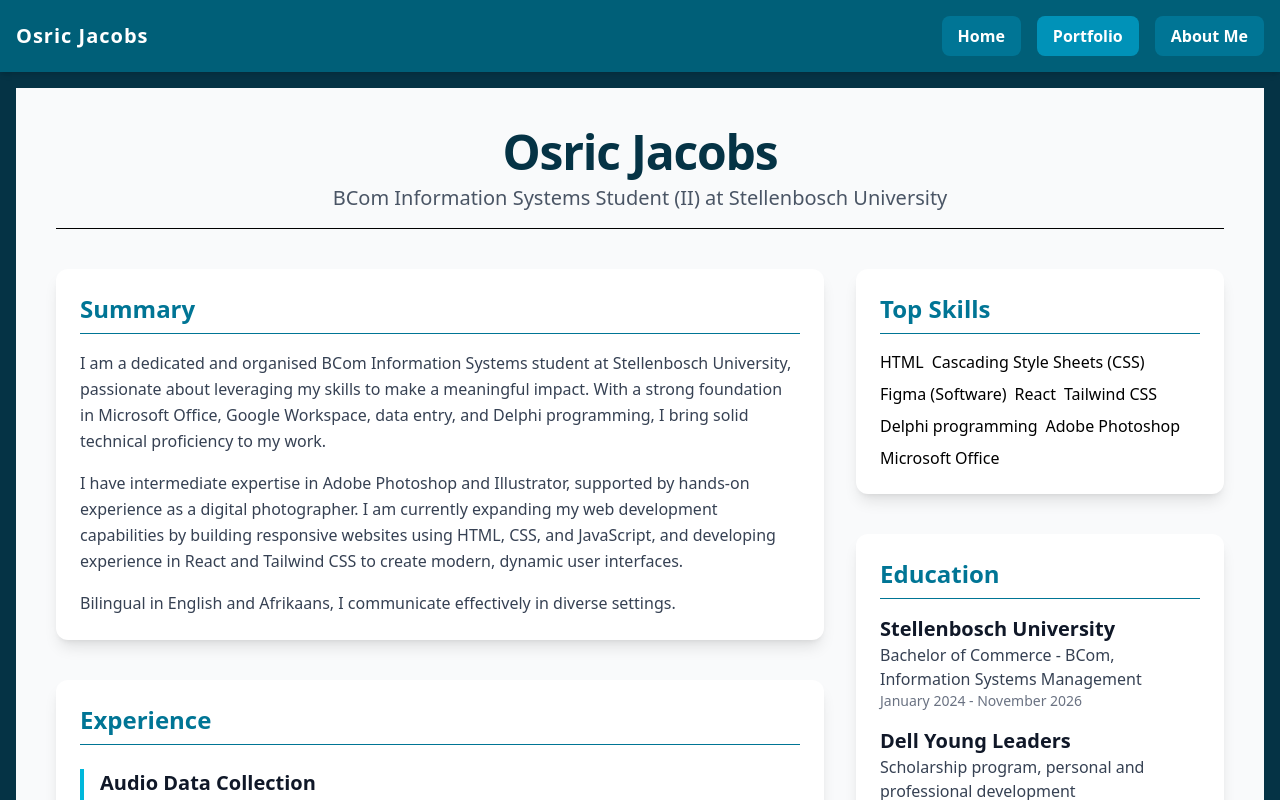
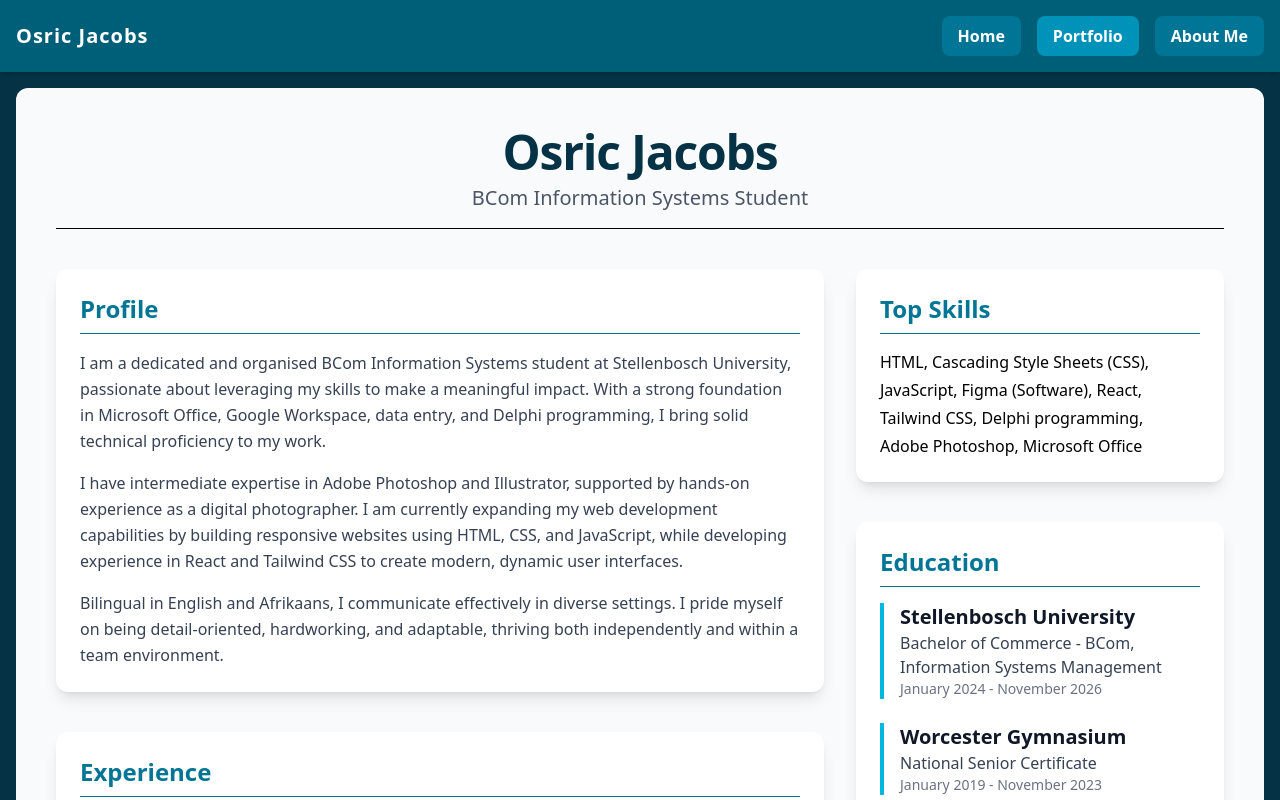
Before and after one commit to osricgjacobs/resume, a React (Vite) app: page / in a window 1280 px wide. Both pictures are taken after a click on the button "Portfolio". Shown: the top 800 px of the page. Built offline with nearby package versions, Linux system fonts and the light colour scheme.

Commit message:
portfolio section updated

```diff
--- a/src/components/portfolio.jsx
+++ b/src/components/portfolio.jsx
@@ -3,17 +3,16 @@ import React from "react";
 function Portfolio() {
   return (
     // Main Container: Full screen height, light background
-    <div className="min-h-screen bg-gray-50 p-6 sm:p-10">
+    <div className="min-h-screen bg-gray-50 p-6 sm:p-10 rounded-xl">
       {/* Header Section: Name and Title */}
       <header className="mb-10 text-center border-b pb-4">
         <h1 className="text-4xl sm:text-5xl font-extrabold text-cyan-950 tracking-tight">
           Osric Jacobs
         </h1>
         <p className="text-xl text-gray-600 mt-2">
-          BCom Information Systems Student (II) at Stellenbosch University
+          BCom Information Systems Student
         </p>
       </header>
-
       {/* Main Content Layout: Two-column grid on medium screens and up */}
       <div className="grid grid-cols-1 md:grid-cols-3 gap-8">
         {/* Left Column (Span 2): Summary and Experience */}
@@ -21,147 +20,146 @@ function Portfolio() {
           {/* Summary Section */}
           <section className="bg-white p-6 rounded-xl shadow-lg">
             <h2 className="text-2xl font-bold text-cyan-700 mb-4 border-b pb-2">
-              Summary
+              Profile
             </h2>
             <p className="text-gray-700 leading-relaxed mb-4">
-              I am a dedicated and organised BCom Information
-              Systems student at Stellenbosch University, passionate about
-              leveraging my skills to make a meaningful impact.
-              With a strong foundation in Microsoft Office, Google
-              Workspace, data entry, and Delphi programming, I bring solid
-              technical proficiency to my work.
+              I am a dedicated and organised BCom Information Systems student at
+              Stellenbosch University, passionate about leveraging my skills to
+              make a meaningful impact. With a strong foundation in Microsoft
+              Office, Google Workspace, data entry, and Delphi programming, I
+              bring solid technical proficiency to my work.
             </p>
             <p className="text-gray-700 leading-relaxed mb-4">
-              I have intermediate expertise in Adobe Photoshop and
-              Illustrator, supported by hands-on experience as a digital
-              photographer. I am currently expanding my
-              web development capabilities by building responsive websites using
-              HTML, CSS, and JavaScript, and developing experience in React and
-              Tailwind CSS to create modern, dynamic user interfaces.
+              I have intermediate expertise in Adobe Photoshop and Illustrator,
+              supported by hands-on experience as a digital photographer. I am
+              currently expanding my web development capabilities by building
+              responsive websites using HTML, CSS, and JavaScript, while
+              developing experience in React and Tailwind CSS to create modern,
+              dynamic user interfaces.
             </p>
             <p className="text-gray-700 leading-relaxed">
-              Bilingual in English and Afrikaans, I communicate
-              effectively in diverse settings.
+              Bilingual in English and Afrikaans, I communicate effectively in
+              diverse settings. I pride myself on being detail-oriented,
+              hardworking, and adaptable, thriving both independently and within
+              a team environment.
             </p>
           </section>
-
           {/* Experience Section */}
           <section className="bg-white p-6 rounded-xl shadow-lg">
             <h2 className="text-2xl font-bold text-cyan-700 mb-6 border-b pb-2">
               Experience
             </h2>
 
-            {/* Experience Item 1: TELUS */}
             <div className="mb-6 border-l-4 border-cyan-500 pl-4">
-
+              <h3 className="text-xl font-semibold text-gray-900">
+                House Committee Member
+              </h3>
+              <p className="text-sm text-gray-500">
+                Helshoogte Residence | Stellenbosch, South Africa | September
+                2025 - August 2026
+              </p>
+              <p className="text-gray-700 mt-2">
+                Portfolio Management: Connect, Gym and Sport.
+              </p>
+            </div>
+            <div className="mb-6 border-l-4 border-cyan-500 pl-4">
               <h3 className="text-xl font-semibold text-gray-900">
                 Audio Data Collection
               </h3>
-
               <p className="text-sm text-gray-500">
-                TELUS Digital Al Data Solutions •
+                TELUS Digital AI Data Solutions | South Africa (remote) |
                 November 2024 (1 month)
               </p>
               <p className="text-gray-700 mt-2">
-                Recording utterances for voice recognition which
-                will be used for Google Gemini.
+                Recorded utterances for voice recognition software used in
+                Google Gemini.
               </p>
             </div>
+          </section>
+          {/* Certifications Section */}
+          <section className="bg-white p-6 rounded-xl shadow-lg">
+            <h2 className="text-2xl font-bold text-cyan-700 mb-4 border-b pb-2">
+              Certifications
+            </h2>
+            <div className="mb-6 border-l-4 border-cyan-500 pl-4">
+              <h3 className="text-xl font-semibold text-gray-900">
+                Career essentials in Business Analysis
+              </h3>
+              <p className="text-sm text-gray-500">
+                Issued by Microsoft and LinkedIn | December 2024
+              </p>
 
-            {/* Experience Item 2: House Committee */}
-            <div className="mb-4 border-l-4 border-cyan-500 pl-4">
-
-              <h3 className="text-xl font-semibold text-gray-900">
-                House Committee Member
-              </h3>
-
-              <p className="text-sm text-gray-500">
-                Helshoogte Men's Residence  • September
-                2025 - Present
-              </p>
               <p className="text-gray-700 mt-2">
-                Portfolio's: Connect, Gym & Sport.
+                Skills: Business Analysis, Requirements gathering, Project
+                Management.
               </p>
             </div>
           </section>
         </div>
-
-        {/* Right Column (Span 1): Skills and Education */}
+        {/* Right Column (Span 1): Skills, Education, Certifications, and Achievements */}
         <div className="md:col-span-1 space-y-10">
           {/* Top Skills Section */}
           <section className="bg-white p-6 rounded-xl shadow-lg">
             <h2 className="text-2xl font-bold text-cyan-700 mb-4 border-b pb-2">
               Top Skills
             </h2>
-            <div className="flex flex-wrap gap-2">
-              <span className="skill-tag">HTML </span>
-
-              <span className="skill-tag">
-                Cascading Style Sheets (CSS)
-              </span>
-
-              <span className="skill-tag">Figma (Software)</span>
-              <span className="skill-tag">React</span>
-              <span className="skill-tag">Tailwind CSS</span>
-
-              <span className="skill-tag">Delphi programming </span>
-
-              <span className="skill-tag">Adobe Photoshop</span>
-
+            <div className="flex flex-wrap gap-1">
+              <span className="skill-tag">HTML,</span>
+              <span className="skill-tag">Cascading Style Sheets (CSS),</span>
+              <span className="skill-tag">JavaScript,</span>
+              <span className="skill-tag">Figma (Software),</span>
+              <span className="skill-tag">React,</span>
+              <span className="skill-tag">Tailwind CSS,</span>
+              <span className="skill-tag">Delphi programming,</span>
+              <span className="skill-tag">Adobe Photoshop,</span>
               <span className="skill-tag">Microsoft Office</span>
             </div>
           </section>
+          {/* Education Section */}
 
-          {/* Education Section */}
           <section className="bg-white p-6 rounded-xl shadow-lg">
             <h2 className="text-2xl font-bold text-cyan-700 mb-4 border-b pb-2">
               Education
             </h2>
-
             {/* Education Item 1: Stellenbosch University */}
-            <div className="mb-4">
-
+            <div className="mb-6 border-l-4 border-cyan-500 pl-4">
               <h3 className="text-xl font-semibold text-gray-900">
                 Stellenbosch University
               </h3>
               <p className="text-gray-700">
                 Bachelor of Commerce - BCom, Information Systems Management
               </p>
-
               <p className="text-sm text-gray-500">
-                January 2024 - November 2026
+                January 2024 - November 2026{" "}
               </p>
             </div>
-
-            {/* Education Item 2: Dell Young Leaders */}
-            <div className="mb-4">
-
-              <h3 className="text-xl font-semibold text-gray-900">
-                Dell Young Leaders
-              </h3>
-              <p className="text-gray-700">
-                Scholarship program, personal and professional development
-              </p>
-
-              <p className="text-sm text-gray-500">2024-2026</p>
-            </div>
-
-            {/* Education Item 3: Worcester Gymnasium */}
-            <div>
-
+            {/* Education Item 2: Worcester Gymnasium */}
+            <div className="mb-6 border-l-4 border-cyan-500 pl-4">
               <h3 className="text-xl font-semibold text-gray-900">
                 Worcester Gymnasium
               </h3>
               <p className="text-gray-700">National Senior Certificate</p>
-
               <p className="text-sm text-gray-500">
                 January 2019 - November 2023
               </p>
             </div>
           </section>
+
+          {/* Achievements Section */}
+          <section className="bg-white p-6 rounded-xl shadow-lg">
+            <h2 className="text-2xl font-bold text-cyan-700 mb-4 border-b pb-2">
+              Achievements & Leadership
+            </h2>
+            <ul className="list-disc list-inside ml-4 space-y-2 text-gray-700">
+              <li>House Committee Member (2026)</li>
+              <li>Honorary Colours for Academics (2022, 2023)</li>
+              <li>Best Achiever in Information Technology (2021, 2023)</li>
+              <li>Merit Achievement in Math Olympiad (2021)</li>
+              <li>Representative Council of Learners (2023)</li>
+            </ul>
+          </section>
         </div>
       </div>
-
       {/* Hidden Utility for Skill Tags (Define a custom component style) */}
       <style jsx>{`
         .skill-tag {
--- a/vite.config.js
+++ b/vite.config.js
@@ -5,5 +5,4 @@ import tailwindcss from "@tailwindcss/vite";
 // https://vite.dev/config/
 export default defineConfig({
   plugins: [react(), tailwindcss()],
-  base: "resume",
 });
```
